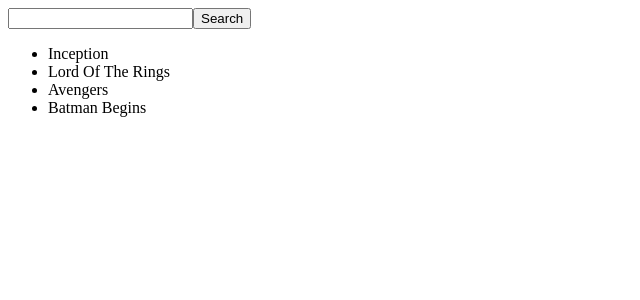
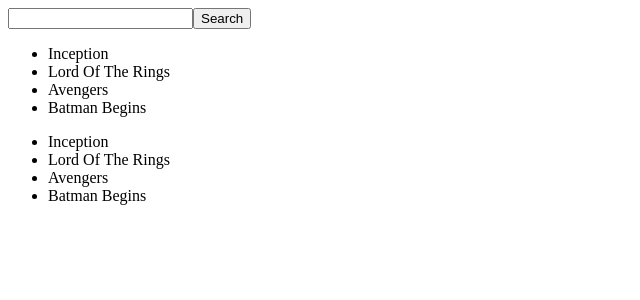
Before and after one commit to GeorgeMikelis/Arhs-Angular-Academy, an Angular app in the folder angular-academy/: page / in a window 1280 px wide. Shown: the top 300 px of the page, without its empty margins (0-640 px from the left). Built offline with nearby package versions, Linux system fonts and the light colour scheme.

Commit message:
services

```diff
--- a/angular-academy/src/app/app.component.html
+++ b/angular-academy/src/app/app.component.html
@@ -5,4 +5,10 @@
   (movieToDetails)="selectedMovie = $event"
 ></app-movies-list>
 
+<app-movies-list
+  [movieGiven]="userInput"
+  (movieToDetails)="selectedMovie = $event"
+  [criteria]="{featured: true}"
+></app-movies-list>
+
 <app-movie-details [movieDetails]="selectedMovie"></app-movie-details>
--- /dev/null
+++ b/angular-academy/src/app/movies/data/movies.ts
@@ -0,0 +1,8 @@
+import { Movie } from '../movies-list/movie';
+
+export const movies: Movie[] = [
+  { title: 'Inception', yearRelease: 2010, featured: true },
+  { title: 'Lord Of The Rings', yearRelease: 2001, featured: false },
+  { title: 'Avengers', yearRelease: 2012, featured: true },
+  { title: 'Batman Begins', yearRelease: 2005, featured: false },
+];
--- a/angular-academy/src/app/movies/movies-list/movie.ts
+++ b/angular-academy/src/app/movies/movies-list/movie.ts
@@ -1,4 +1,5 @@
 export interface Movie {
   title: string,
   yearRelease?: number
+  featured: boolean
 }
--- a/angular-academy/src/app/movies/movies-list/movies-list.component.ts
+++ b/angular-academy/src/app/movies/movies-list/movies-list.component.ts
@@ -1,4 +1,5 @@
 import { Component, EventEmitter, Input, OnInit, Output } from '@angular/core';
+import { DbService } from 'src/app/services/db.service';
 
 import { Movie } from './movie';
 
@@ -8,6 +9,9 @@
   styleUrls: ['./movies-list.component.css'],
 })
 export class MoviesListComponent implements OnInit {
+  @Input("criteria")
+  criteria: { featured: false };
+
   movieKey: number;
 
   timesSeterCalled: number = 1;
@@ -16,12 +20,15 @@
 
   movieFound: boolean;
 
-  movies: Movie[] = [
-    { title: 'Inception', yearRelease: 2010 },
-    { title: 'Lord Of The Rings', yearRelease: 2001 },
-    { title: 'Avengers', yearRelease: 2012 },
-    { title: 'Batman Begins', yearRelease: 2005 },
-  ];
+  // movies: Movie[] = [
+  //   { title: 'Inception', yearRelease: 2010 },
+  //   { title: 'Lord Of The Rings', yearRelease: 2001 },
+  //   { title: 'Avengers', yearRelease: 2012 },
+  //   { title: 'Batman Begins', yearRelease: 2005 },
+  // ];
+
+  movies: Movie[] = this.dBService.getAllMovies();
+  featuredMovies: Movie[] = this.dBService.getFeaturedMovies();
 
   @Input()
   set movieWasSelected(value: Movie) {
@@ -45,7 +52,7 @@
   @Output()
   movieToDetails = new EventEmitter<Movie>();
 
-  constructor() {}
+  constructor(private dBService: DbService) {}
 
   ngOnInit(): void {}
 
--- /dev/null
+++ b/angular-academy/src/app/services/db.service.ts
@@ -0,0 +1,22 @@
+import { Injectable } from '@angular/core';
+
+import * as Movies from '../movies/data/movies';
+import { Movie } from '../movies/movies-list/movie';
+
+@Injectable({
+  providedIn: 'root',
+})
+export class DbService {
+  constructor() {}
+
+  getAllMovies(): Movie[] {
+    return Movies.movies;
+  }
+
+  getFeaturedMovies() {
+    let mov: Movie[] = Movies.movies.filter(movie => {
+      return movie.featured === true;
+    })
+    return mov;
+  }
+}
```
Also changed, not shown: angular-academy/src/app/services/auth-service.service.ts (added, +9 -0 lines).
